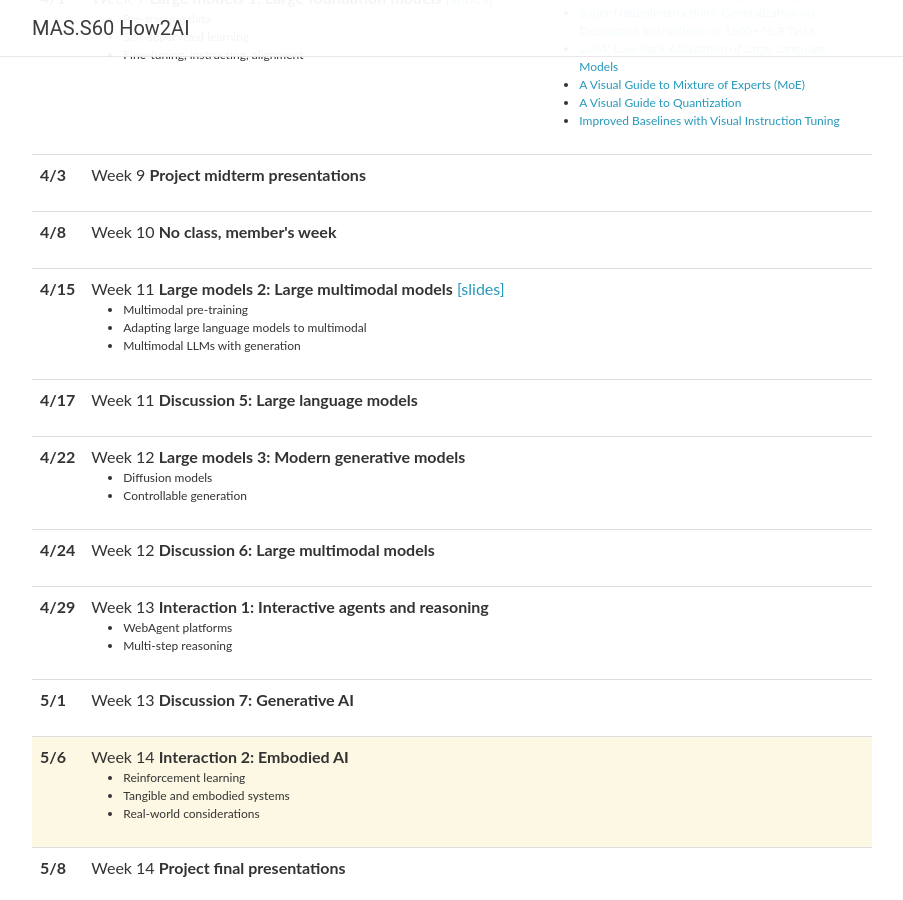
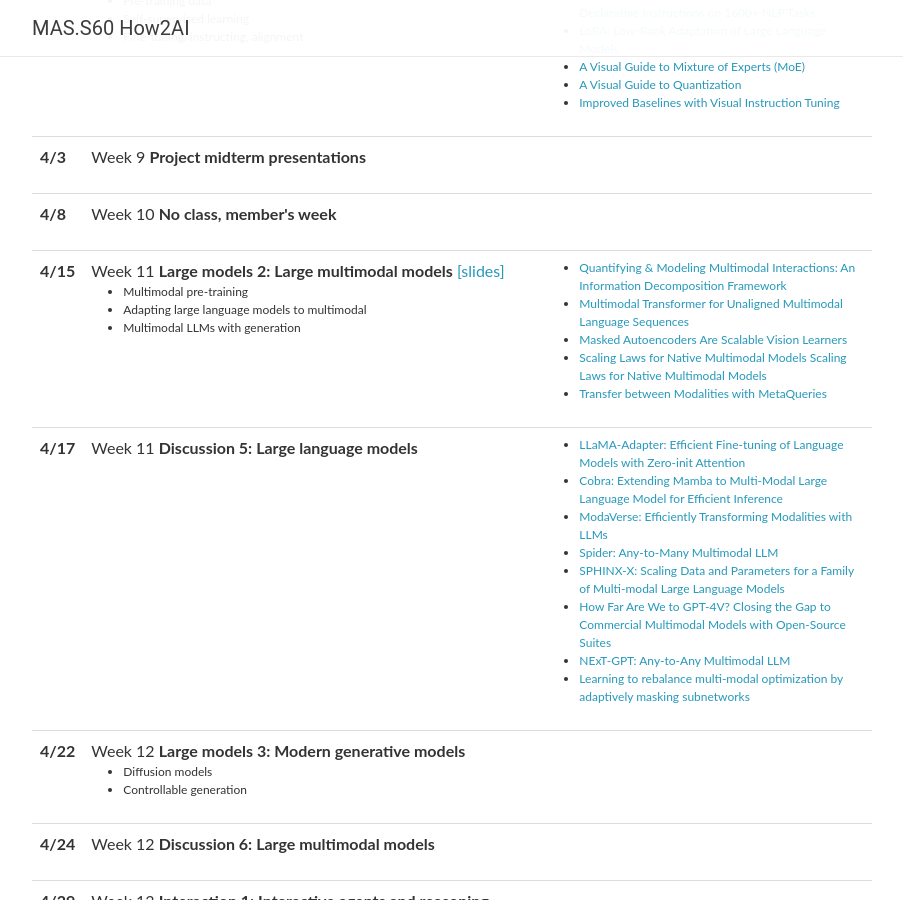
Before and after one commit to MIT-MI/how2ai-course, a Jekyll site: the page built from spring2025/_pages/schedule.md, in a window 1280 px wide and 900 px high, scrolled down 2475 px. Shown: the whole window, without its empty margins (188-1091 px from the left). Built offline with Jekyll 4.4.1, drawn with Linux system fonts in a browser that asks for light colours; nearby versions of some CDN libraries; comment, search, counter and statistics services are not loaded; some of the changed text lies outside the part shown.

Commit message:
Update lectures_2025.yml

```diff
--- a/_data/lectures_2025.yml
+++ b/_data/lectures_2025.yml
@@ -164,7 +164,6 @@
   slides:
   topics:
   readings:
-    - <a href="https://dl.acm.org/doi/pdf/10.1145/319382.319398">Ten Myths of Multimodal Interaction</a> <br/>
     - <a href="https://www.sciencedirect.com/science/article/pii/S0167865513002584">Multimodal interaction&#58; A review</a> <br/>
     - <a href="https://arxiv.org/abs/2302.12247">Quantifying & Modeling Multimodal Interactions&#58; An Information Decomposition Framework</a> <br/>
     - <a href="https://aclanthology.org/2020.emnlp-main.62/">Does my multimodal model learn cross-modal interactions? It’s harder to tell than you might think!</a> <br/>
@@ -219,6 +218,11 @@
     - Adapting large language models to multimodal <br/>
     - Multimodal LLMs with generation
   readings:
+  - '<a href="https://arxiv.org/abs/2302.12247">Quantifying & Modeling Multimodal Interactions: An Information Decomposition Framework</a> <br/>'
+  - '<a href="https://arxiv.org/abs/1906.00295">Multimodal Transformer for Unaligned Multimodal Language Sequences </a> <br/>'
+  - '<a href="https://arxiv.org/abs/2111.06377">Masked Autoencoders Are Scalable Vision Learners</a> <br/>'
+  - '<a href="https://arxiv.org/abs/2504.07951">Scaling Laws for Native Multimodal Models Scaling Laws for Native Multimodal Models</a> <br/>'
+  - '<a href="https://arxiv.org/abs/2504.06256">Transfer between Modalities with MetaQueries</a> <br/>'
 
 - date: 4/17
   title: >
@@ -226,6 +230,14 @@
   slides:
   topics:
   readings:
+  - '<a href="https://arxiv.org/pdf/2303.16199">LLaMA-Adapter: Efficient Fine-tuning of Language Models with Zero-init Attention</a> <br/>'
+  - '<a href="https://arxiv.org/pdf/2403.14520">Cobra: Extending Mamba to Multi-Modal Large Language Model for Efficient Inference</a> <br/>'
+  - '<a href="https://arxiv.org/abs/2401.06395">ModaVerse: Efficiently Transforming Modalities with LLMs</a> <br/>'
+  - '<a href="https://arxiv.org/pdf/2411.09439">Spider: Any-to-Many Multimodal LLM</a> <br/>'
+  - '<a href="https://arxiv.org/pdf/2402.05935">SPHINX-X: Scaling Data and Parameters for a Family of Multi-modal Large Language Models</a> <br/>'
+  - '<a href="https://arxiv.org/pdf/2404.16821">How Far Are We to GPT-4V? Closing the Gap to Commercial Multimodal Models with Open-Source Suites</a> <br/>'
+  - '<a href="https://arxiv.org/pdf/2309.05519">NExT-GPT: Any-to-Any Multimodal LLM</a> <br/>'
+  - '<a href="https://arxiv.org/pdf/2404.08347">Learning to rebalance multi-modal optimization by adaptively masking subnetworks</a> <br/>'
 
 - date: 4/22
   title: >
```
